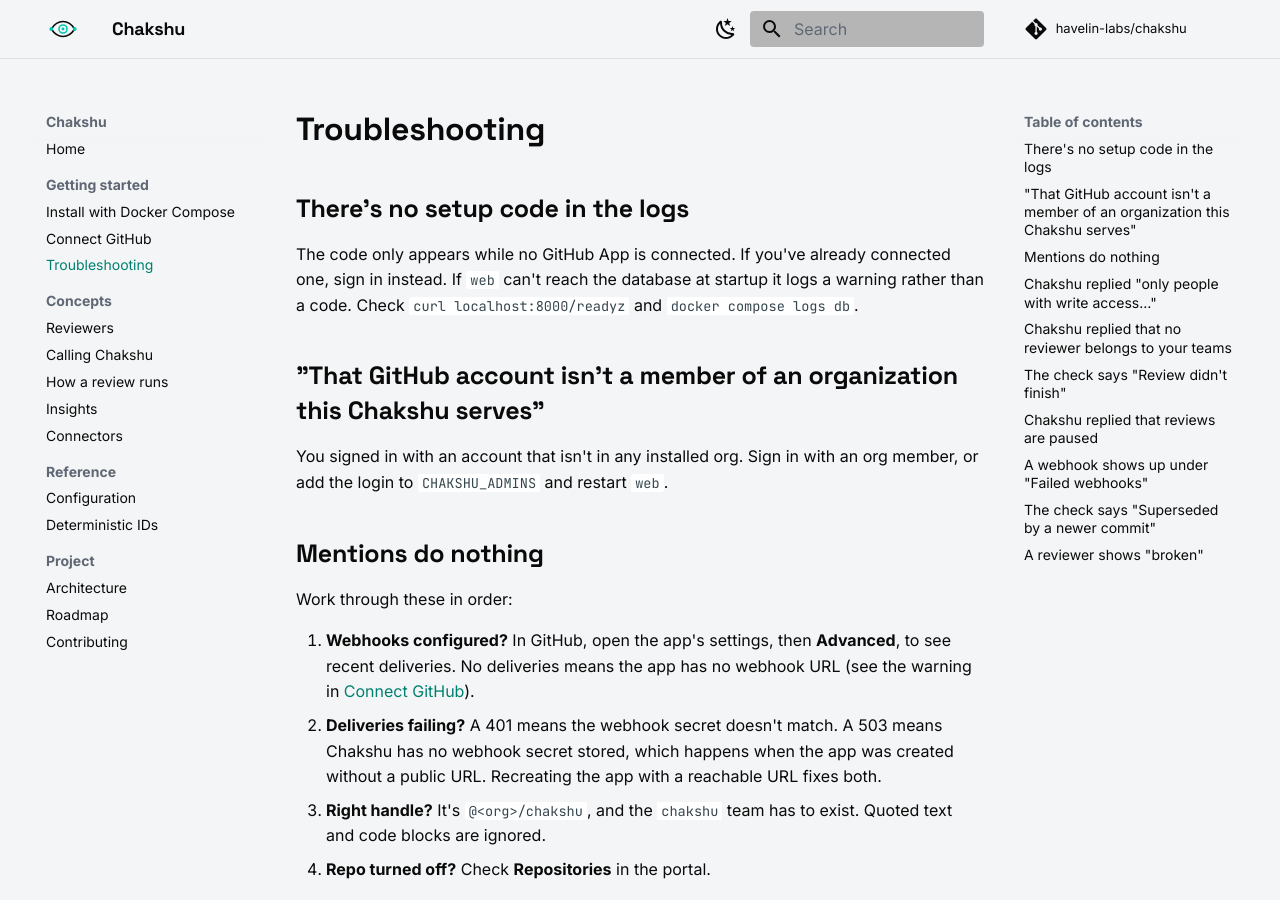
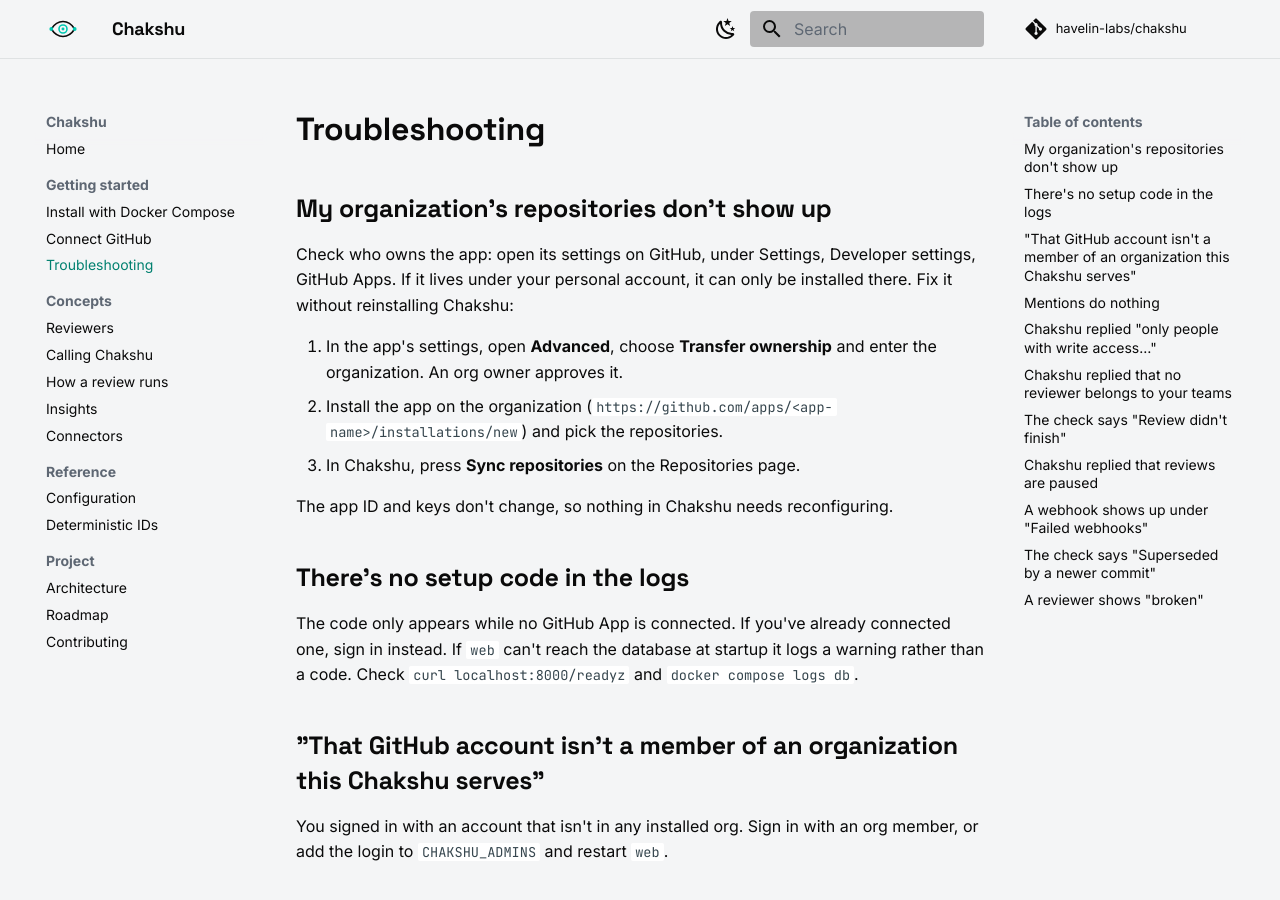
Before and after one commit to havelin-labs/chakshu-docs, an MkDocs documentation site: the page built from docs/getting-started/troubleshooting.md, in a window 1280 px wide and 900 px high. Built offline with MkDocs 1.6.1 and Material for MkDocs 9.7.7, drawn with Linux system fonts in a browser that asks for light colours; comment, search, counter and statistics services are not loaded.

Commit message:
docs: explain installing on an organization
Connect GitHub now says to create the app under the org you want reviewed and why. Troubleshooting covers an app that ended up under a personal account and how to transfer it to the org without reinstalling.

```diff
--- a/docs/getting-started/troubleshooting.md
+++ b/docs/getting-started/troubleshooting.md
@@ -1,4 +1,14 @@
 # Troubleshooting
+
+## My organization's repositories don't show up
+
+Check who owns the app: open its settings on GitHub, under Settings, Developer settings, GitHub Apps. If it lives under your personal account, it can only be installed there. Fix it without reinstalling Chakshu:
+
+1. In the app's settings, open **Advanced**, choose **Transfer ownership** and enter the organization. An org owner approves it.
+2. Install the app on the organization (`https://github.com/apps/<app-name>/installations/new`) and pick the repositories.
+3. In Chakshu, press **Sync repositories** on the Repositories page.
+
+The app ID and keys don't change, so nothing in Chakshu needs reconfiguring.
 
 ## There's no setup code in the logs
 
```
Also changed, not shown: docs/getting-started/connect-github.md (+3 -1 lines).
